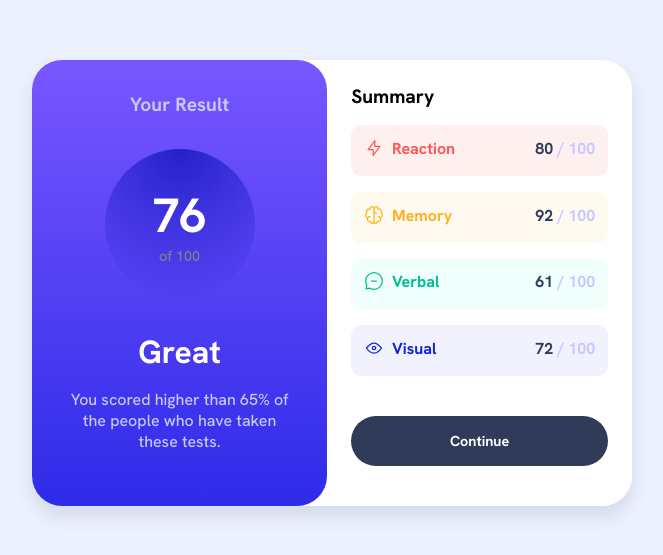
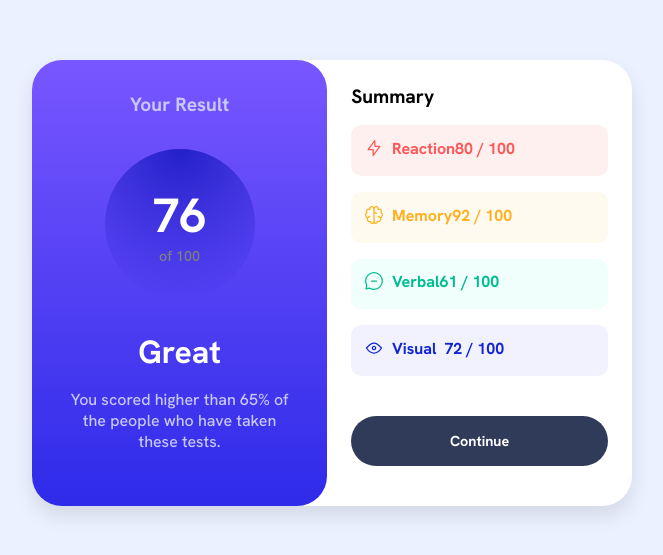
Before and after one commit to surprise2024-cpu/results-summary-component-main, a plain HTML site: page index.html in a window 1280 px wide. Shown: the part 117-672 px from the top of the page, without its empty margins (308-971 px from the left). Drawn offline with Linux system fonts and the light colour scheme.

Commit message:
js update

```diff
--- a/script.js
+++ b/script.js
@@ -20,7 +20,7 @@ fetch('./data.json')
                 <span class="testType">
                     ${item.category}
                 </span>
-                <span class="value">
+                <span>
                     <span class="mark">${item.score}</span>
                     <span class="max"> / 100</span>
                 </span>
```
Also changed, not shown: index.html (+1 -1 lines).
